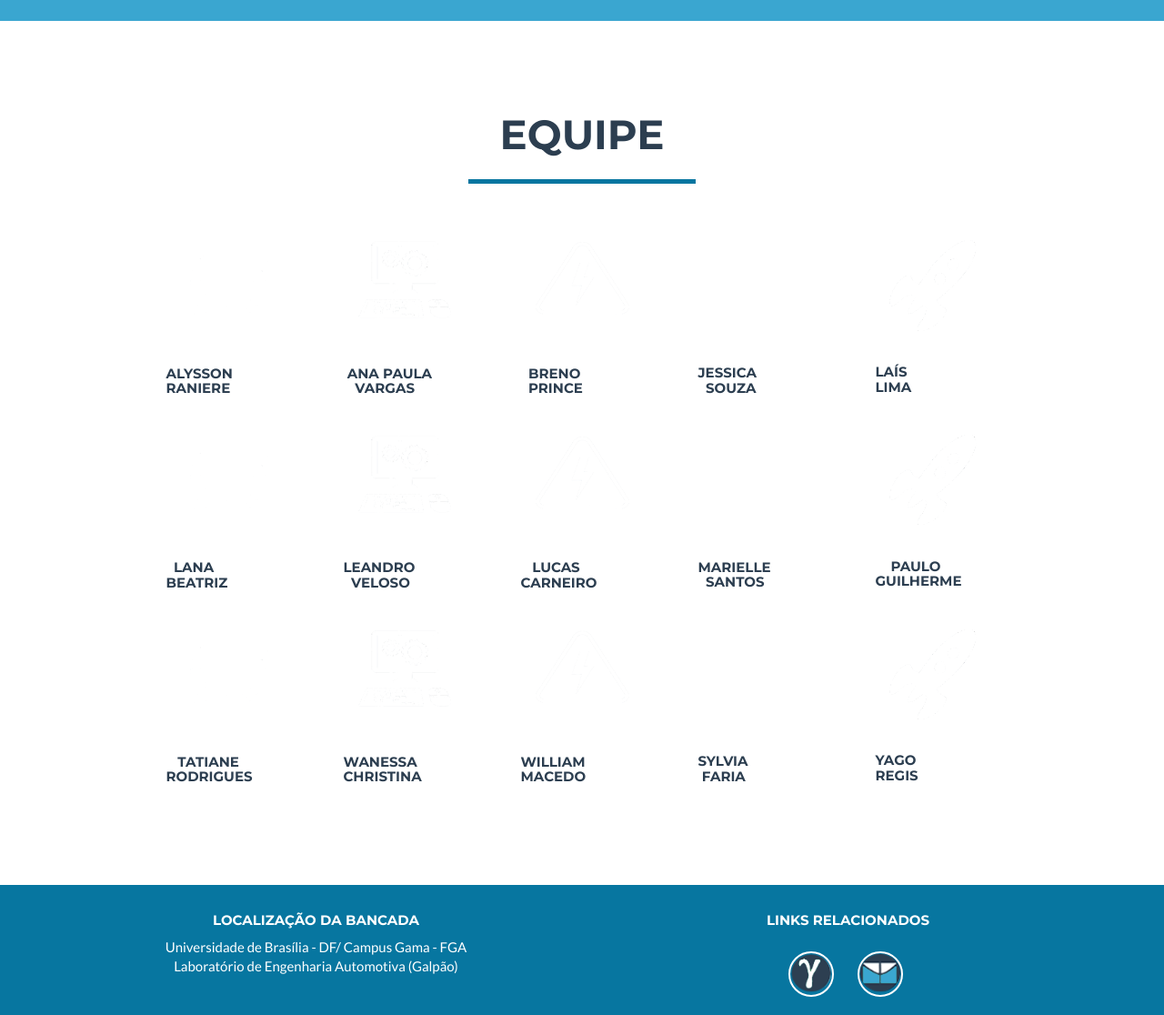
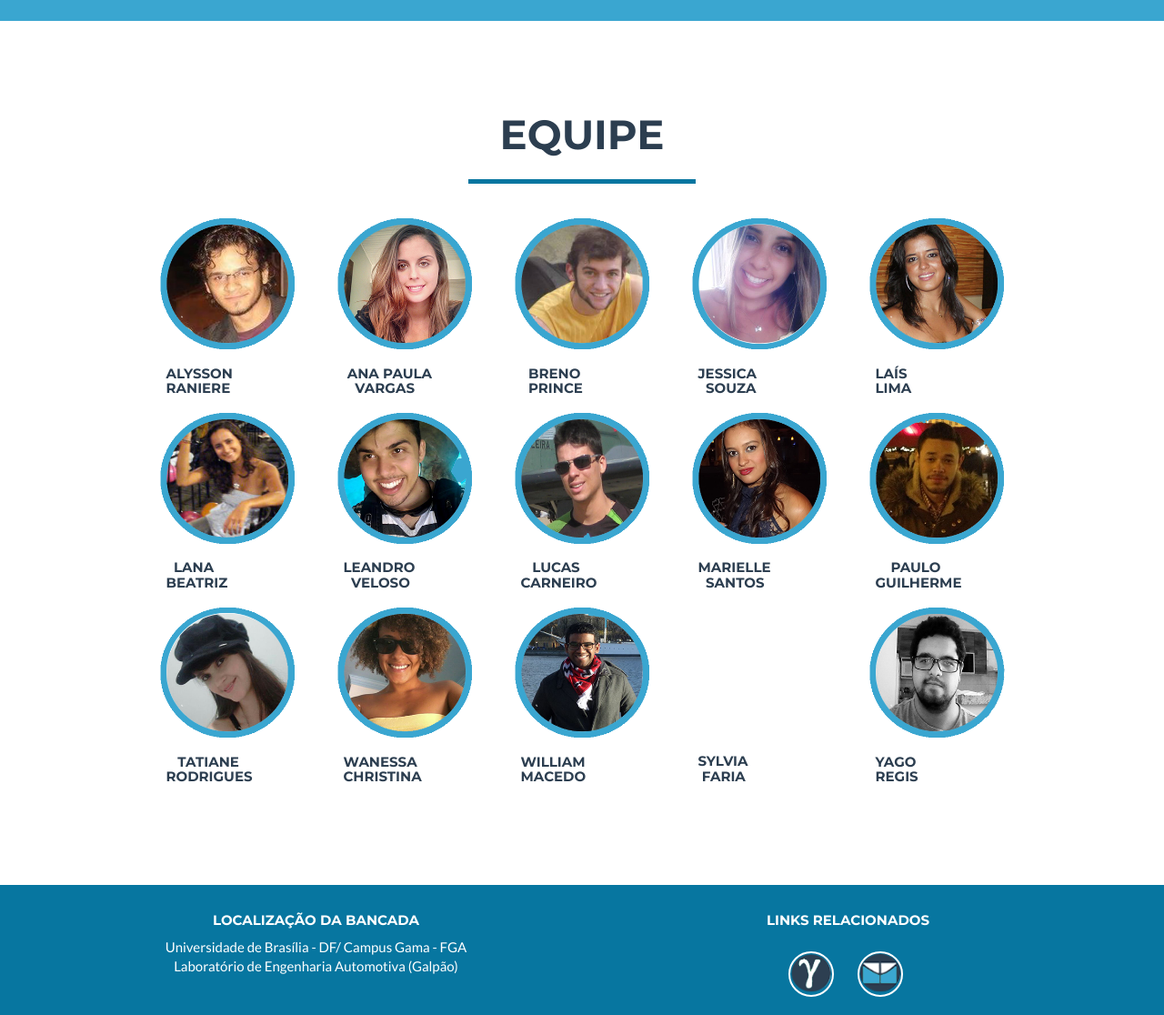
Before and after one commit to anapaulavnoronha/hybridlab, a Django app: page / in a window 1280 px wide. Shown: the part 2572-3688 px from the top of the page at 91% size. Run offline with Django 3.2, Linux system fonts and the light colour scheme; parts of the project's set-up code (start-up, migrations or seed data) failed here and were passed over; some libraries are stand-ins or nearby versions.

Commit message:
Adicionando imagens na seção de integrantes

```diff
--- a/hybridlab/templates/index.html
+++ b/hybridlab/templates/index.html
@@ -175,7 +175,7 @@
                     <div class="col-sm-1 portfolio-item"></div>
                     <div class="col-sm-2 portfolio-item">
                         <a href="#integracao_automotiva" class="portfolio-link" data-toggle="modal">
-                             <img class="img-responsive" src="{% static "core/bootstrap-3.2.0-dist/img/icone_automotiva.png"%}" alt="" height="200" width="200">
+                             <img class="img-responsive" src="{% static "core/bootstrap-3.2.0-dist/img/alysson.png"%}" alt="" height="200" width="200">
                         </a>
                         <div class="col-md-2 text-center">
                         <h5>Alysson Raniere</h5>
@@ -183,7 +183,7 @@
                     </div>
                     <div class="col-sm-2 portfolio-item">
                         <a href="#integracao_software" class="portfolio-link" data-toggle="modal">
-                             <img class="img-responsive" src="{% static "core/bootstrap-3.2.0-dist/img/icone_software.png"%}" alt="" height="200" width="200">
+                             <img class="img-responsive" src="{% static "core/bootstrap-3.2.0-dist/img/ana.png"%}" alt="" height="200" width="200">
                         </a>
                         <div class="col-md-2 text-center">
                         <h5>&nbsp;Ana&nbsp;Paula<br>&nbsp;&nbsp;&nbsp;Vargas</h5>
@@ -192,7 +192,7 @@
                     </div>
                     <div class="col-sm-2 portfolio-item">
                         <a href="#integracao_energia" class="portfolio-link" data-toggle="modal">
-                             <img class="img-responsive" src="{% static "core/bootstrap-3.2.0-dist/img/icone_energia.png"%}" alt="" height="200" width="200">
+                             <img class="img-responsive" src="{% static "core/bootstrap-3.2.0-dist/img/breno.png"%}" alt="" height="200" width="200">
                         </a>
                         <div class="col-md-2 text-justify">
                         <h5>&nbsp;&nbsp;Breno <br>&nbsp;&nbsp;Prince</h5>
@@ -200,7 +200,7 @@
                     </div>
                     <div class="col-sm-2 portfolio-item">
                         <a href="#integracao_eletronica" class="portfolio-link" data-toggle="modal">
-                             <img class="img-responsive" src="{% static "core/bootstrap-3.2.0-dist/img/icone_eletronica.png"%}" alt="" height="200" width="200">
+                             <img class="img-responsive" src="{% static "core/bootstrap-3.2.0-dist/img/jessica.png"%}" alt="" height="200" width="200">
                         </a>
                         <div class="col-md-2 text-center">
                         <h5>Jessica &nbsp;&nbsp;Souza</h5>
@@ -208,7 +208,7 @@
                     </div>
                     <div class="col-sm-2 portfolio-item">
                         <a href="#integracao_aeroespacial" class="portfolio-link" data-toggle="modal">
-                             <img class="img-responsive" src="{% static "core/bootstrap-3.2.0-dist/img/icone_aeroespacial.png"%}" alt="" height="200" width="200">
+                             <img class="img-responsive" src="{% static "core/bootstrap-3.2.0-dist/img/lais.png"%}" alt="" height="200" width="200">
                         </a>
                         <div class="col-md-2 text-center">
                         <h5>Laís Lima</h5>
@@ -222,7 +222,7 @@
                     <div class="col-sm-1 portfolio-item"></div>
                     <div class="col-sm-2 portfolio-item">
                         <a href="#integracao_automotiva" class="portfolio-link" data-toggle="modal">
-                             <img class="img-responsive" src="{% static "core/bootstrap-3.2.0-dist/img/icone_automotiva.png"%}" alt="" height="200" width="200">
+                             <img class="img-responsive" src="{% static "core/bootstrap-3.2.0-dist/img/lana.png"%}" alt="" height="200" width="200">
                         </a>
                         <div class="col-md-2 text-center">
                         <h5>&nbsp;&nbsp;Lana Beatriz</h5>
@@ -230,7 +230,7 @@
                     </div>
                     <div class="col-sm-2 portfolio-item">
                         <a href="#integracao_software" class="portfolio-link" data-toggle="modal">
-                             <img class="img-responsive" src="{% static "core/bootstrap-3.2.0-dist/img/icone_software.png"%}" alt="" height="200" width="200">
+                             <img class="img-responsive" src="{% static "core/bootstrap-3.2.0-dist/img/leandro.png"%}" alt="" height="200" width="200">
                         </a>
                         <div class="col-md-2 text-center">
                         <h5>Leandro &nbsp;&nbsp;Veloso</h5>
@@ -238,7 +238,7 @@
                     </div>
                     <div class="col-sm-2 portfolio-item">
                         <a href="#integracao_energia" class="portfolio-link" data-toggle="modal">
-                             <img class="img-responsive" src="{% static "core/bootstrap-3.2.0-dist/img/icone_energia.png"%}" alt="" height="200" width="200">
+                             <img class="img-responsive" src="{% static "core/bootstrap-3.2.0-dist/img/lucas.png"%}" alt="" height="200" width="200">
                         </a>
                         <div class="col-md-2 text-justify">
                         <h5>&nbsp;&nbsp;&nbsp;Lucas Carneiro</h5>
@@ -246,7 +246,7 @@
                     </div>
                     <div class="col-sm-2 portfolio-item">
                         <a href="#integracao_eletronica" class="portfolio-link" data-toggle="modal">
-                             <img class="img-responsive" src="{% static "core/bootstrap-3.2.0-dist/img/icone_eletronica.png"%}" alt="" height="200" width="200">
+                             <img class="img-responsive" src="{% static "core/bootstrap-3.2.0-dist/img/mariele.png"%}" alt="" height="200" width="200">
                         </a>
                         <div class="col-md-2 text-center">
                         <h5>Marielle &nbsp;&nbsp;Santos</h5>
@@ -254,7 +254,7 @@
                     </div>
                     <div class="col-sm-2 portfolio-item">
                         <a href="#integracao_aeroespacial" class="portfolio-link" data-toggle="modal">
-                             <img class="img-responsive" src="{% static "core/bootstrap-3.2.0-dist/img/icone_aeroespacial.png"%}" alt="" height="200" width="200">
+                             <img class="img-responsive" src="{% static "core/bootstrap-3.2.0-dist/img/paulo.png"%}" alt="" height="200" width="200">
                         </a>
                         <div class="col-md-2 text-center">
                         <h5>&nbsp;&nbsp;&nbsp;&nbsp;Paulo Guilherme</h5>
@@ -269,7 +269,7 @@
                     <div class="col-sm-1 portfolio-item"></div>
                     <div class="col-sm-2 portfolio-item">
                         <a href="#integracao_automotiva" class="portfolio-link" data-toggle="modal">
-                             <img class="img-responsive" src="{% static "core/bootstrap-3.2.0-dist/img/icone_automotiva.png"%}" alt="" height="200" width="200">
+                             <img class="img-responsive" src="{% static "core/bootstrap-3.2.0-dist/img/tatiane.png"%}" alt="" height="200" width="200">
                         </a>
                         <div class="col-md-2 text-center">
                         <h5>&nbsp;&nbsp;&nbsp;Tatiane Rodrigues</h5>
@@ -277,7 +277,7 @@
                     </div>
                     <div class="col-sm-2 portfolio-item">
                         <a href="#integracao_software" class="portfolio-link" data-toggle="modal">
-                             <img class="img-responsive" src="{% static "core/bootstrap-3.2.0-dist/img/icone_software.png"%}" alt="" height="200" width="200">
+                             <img class="img-responsive" src="{% static "core/bootstrap-3.2.0-dist/img/wanessa.png"%}" alt="" height="200" width="200">
                         </a>
                         <div class="col-md-2 text-center">
                         <h5>Wanessa Christina</h5>
@@ -285,7 +285,7 @@
                     </div>
                     <div class="col-sm-2 portfolio-item">
                         <a href="#integracao_energia" class="portfolio-link" data-toggle="modal">
-                             <img class="img-responsive" src="{% static "core/bootstrap-3.2.0-dist/img/icone_energia.png"%}" alt="" height="200" width="200">
+                             <img class="img-responsive" src="{% static "core/bootstrap-3.2.0-dist/img/william.png"%}" alt="" height="200" width="200">
                         </a>
                         <div class="col-md-2 text-justify">
                         <h5>William Macedo</h5>
@@ -301,7 +301,7 @@
                     </div>
                     <div class="col-sm-2 portfolio-item">
                         <a href="#integracao_aeroespacial" class="portfolio-link" data-toggle="modal">
-                             <img class="img-responsive" src="{% static "core/bootstrap-3.2.0-dist/img/icone_aeroespacial.png"%}" alt="" height="200" width="200">
+                             <img class="img-responsive" src="{% static "core/bootstrap-3.2.0-dist/img/iago.png"%}" alt="" height="200" width="200">
                         </a>
                         <div class="col-md-2 text-center">
                         <h5>Yago Regis</h5>
```
Also changed, not shown: hybridlab/static/core/bootstrap-3.2.0-dist/img/alysson.png, hybridlab/static/core/bootstrap-3.2.0-dist/img/ana.png, hybridlab/static/core/bootstrap-3.2.0-dist/img/breno.png, hybridlab/static/core/bootstrap-3.2.0-dist/img/iago.png, hybridlab/static/core/bootstrap-3.2.0-dist/img/jessica.png, hybridlab/static/core/bootstrap-3.2.0-dist/img/lais.png, hybridlab/static/core/bootstrap-3.2.0-dist/img/lana.png, hybridlab/static/core/bootstrap-3.2.0-dist/img/leandro.png, hybridlab/static/core/bootstrap-3.2.0-dist/img/lucas.png, hybridlab/static/core/bootstrap-3.2.0-dist/img/mariele.png, hybridlab/static/core/bootstrap-3.2.0-dist/img/paulo.png, hybridlab/static/core/bootstrap-3.2.0-dist/img/tatiane.png, hybridlab/static/core/bootstrap-3.2.0-dist/img/wanessa.png, hybridlab/static/core/bootstrap-3.2.0-dist/img/william.png.
